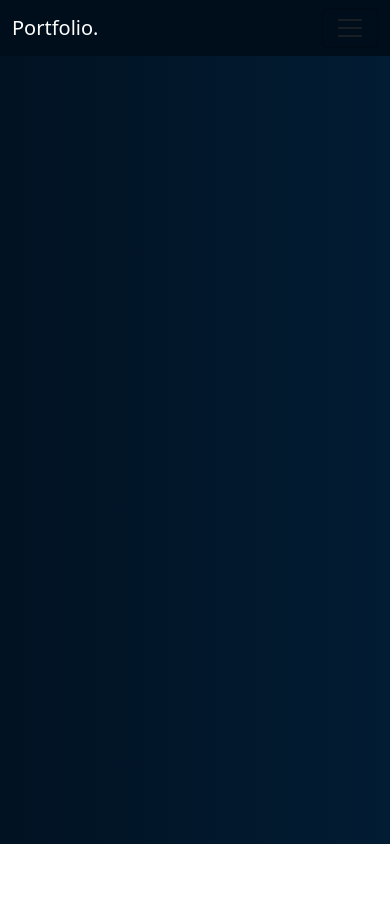
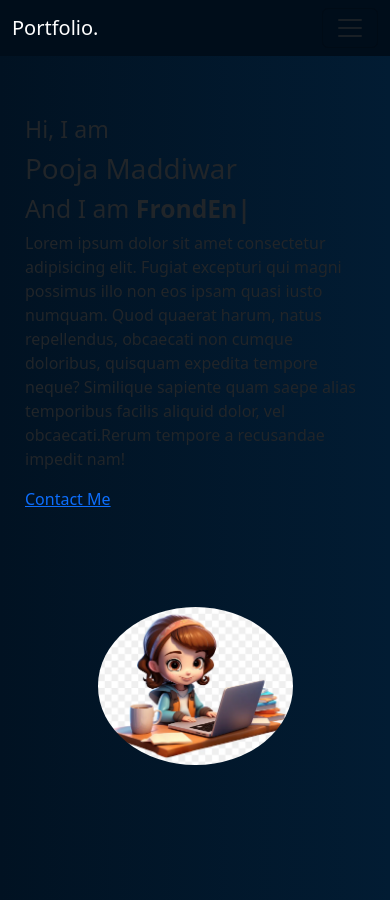
Before and after one commit to PoojaMaddiwar/MyPortFolio, a React (Vite) app in the folder My_Porfolio/: page /Home in a window 390 px wide. Before the commit the page ends 844 px from the top, so only its background shows below. Built offline with nearby package versions, Linux system fonts and the light colour scheme.

Commit message:
Home page is complete

```diff
--- a/My_Porfolio/package.json
+++ b/My_Porfolio/package.json
@@ -13,7 +13,8 @@
     "axios": "^1.6.8",
     "react": "^18.2.0",
     "react-dom": "^18.2.0",
-    "react-router-dom": "6"
+    "react-router-dom": "6",
+    "typed.js": "^2.1.0"
   },
   "devDependencies": {
     "@types/react": "^18.2.66",
--- a/My_Porfolio/src/components/Default.jsx
+++ b/My_Porfolio/src/components/Default.jsx
@@ -9,7 +9,7 @@ const DefaultComp = ()=>{
     return(
         <>
 
-        <nav className="navbar navbar-expand-lg fixed-top">
+        <nav className="navbar navbar-expand-lg">
             <div className="container-fluid">
                 <a href="#" className="navbar-brand text-white">Portfolio.</a>
                 <button className="navbar-toggler" data-bs-toggle="collapse" data-bs-target="#MyPorfolio">
--- a/My_Porfolio/src/components/Home.jsx
+++ b/My_Porfolio/src/components/Home.jsx
@@ -1,8 +1,50 @@
+import bannerImage from "../assets/ai_cartoon.webp";
+import Typed from "typed.js";
+import { useEffect,useRef } from "react";
 const Home = ()=>{
+
+    const ref1 = useRef(null);
+
+    useEffect(() => {
+        const typed = new Typed(ref1.current, {
+          strings: ["FrondEnd Developer"],
+          startDelay: 100,
+          typeSpeed: 70,
+          backSpeed: 100,
+          loop: true
+        });
+
+       return () => {
+          typed.destroy();
+        };
+      }, []);
+
+
     return(
         <>
-            <div className="homecontainer">
-                home component
+            <div className="bg-containerr d-flex justify-content-around">
+                <div className="myinfoContaier">
+               <div className="my-info">
+                    <h3>Hi, I am</h3>
+                    <h1>Pooja Maddiwar</h1>
+                    <h2>And I am <b><span  ref={ref1}></span></b></h2>
+                    <p>
+                        Lorem ipsum dolor sit amet consectetur adipisicing elit.
+                        Fugiat excepturi qui magni possimus illo non eos ipsam
+                        quasi iusto numquam. Quod quaerat harum, natus repellendus,
+                        obcaecati non cumque doloribus, quisquam expedita tempore neque?
+                        Similique sapiente quam saepe alias temporibus facilis aliquid dolor,
+                        vel obcaecati.Rerum tempore a recusandae impedit nam!
+                    </p>
+                    <a href="/Contact">Contact Me</a>
+
+               </div>
+               </div>
+               <div className="my-img col-md-6">
+
+                   <img className="img-fluid rounded-circle" src={bannerImage} alt="" />
+
+               </div>
             </div>
 
 
--- a/My_Porfolio/src/components/style.css
+++ b/My_Porfolio/src/components/style.css
@@ -29,9 +29,46 @@
     color: #004280; /* Keep the hover color the same as the active color */
   }
 
-  .homecontainer{
-    width: 100vw;
+  .bg-containerr{
+    width: 100%;
     height: 100vh;
     /* background-color: #011222; */
     background: linear-gradient(90deg, #011222, #021c33);
   }
+.myinfoContaier{
+  display: flex;
+  justify-content: center;
+  align-items: center;
+  width: 100%;
+  padding: 20px;
+}
+  .my-img{
+    display: flex;
+    justify-content: center;
+    align-items: center;
+
+
+  }
+
+  .my-img img{
+    width: 50%;
+    height: 50%;
+  }
+
+  @media(max-width:576px){
+    .bg-containerr{
+     flex-direction: column;
+    }
+    .myinfoContaier{
+      padding: 25px;
+    }
+
+    .my-img img{
+      width: 50%;
+      height: 100%;
+    }
+
+    .my-img{
+      margin-bottom: 100px;
+    }
+  }
--- a/My_Porfolio/src/index.css
+++ b/My_Porfolio/src/index.css
@@ -1,3 +1,10 @@
 :root {
   font-family: Inter, system-ui, Avenir, Helvetica, Arial, sans-serif;
+
 }
+
+body{
+  margin: 0;
+  padding: 0;
+  box-sizing: border-box;
+}
```
Also changed, not shown: My_Porfolio/src/assets/ai_cartoon.webp (added), 1 other file (tests, documents, lock files or other folders).
